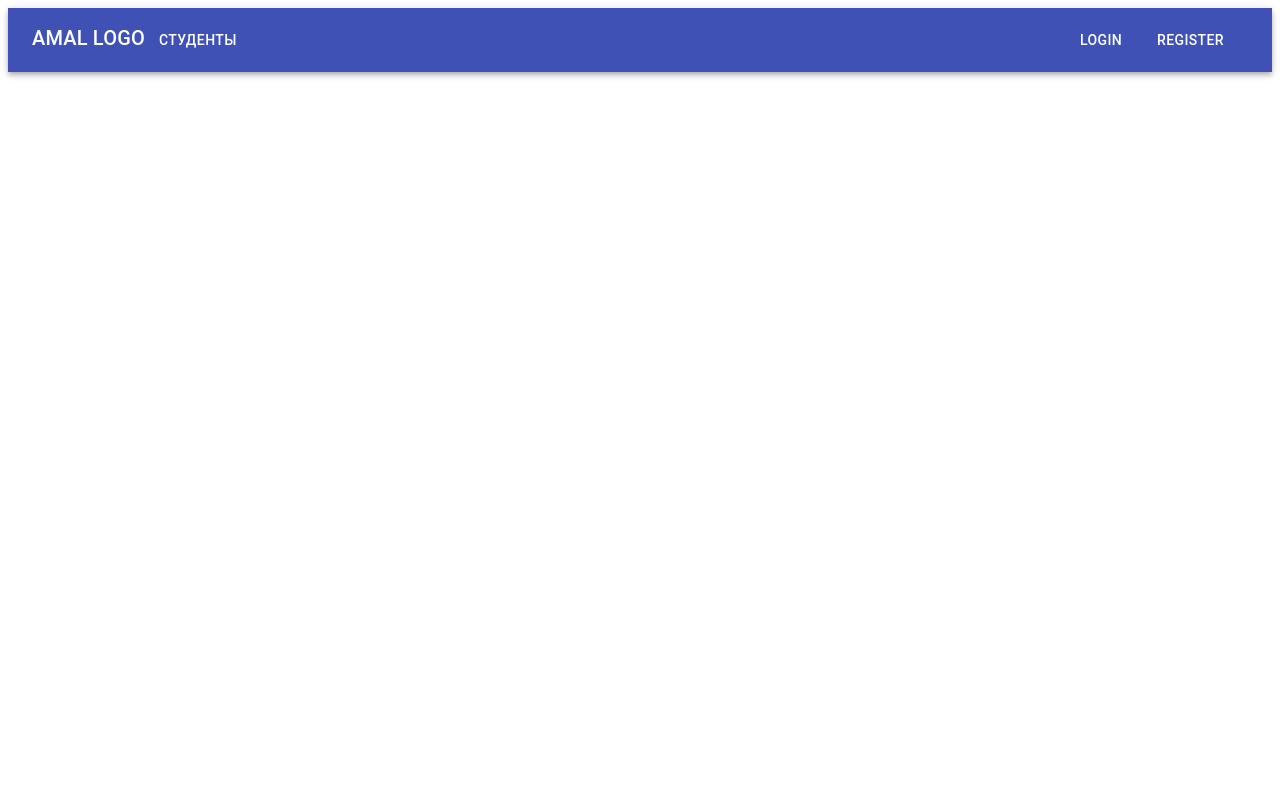
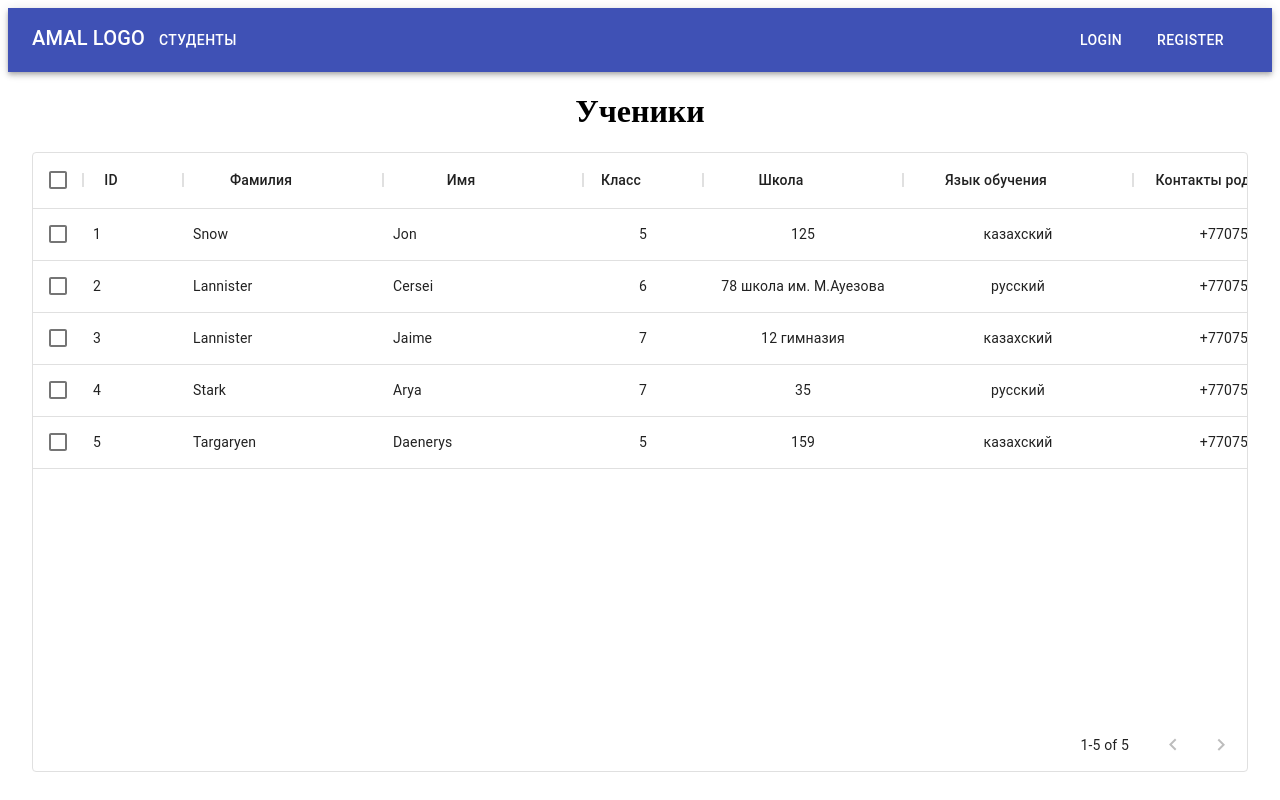
Before and after one commit to xx3u/amal_frontend, a React (Create React App) app: page /admin-app/students in a window 1280 px wide. Built offline with nearby package versions, Linux system fonts and the light colour scheme.

Commit message:
роут был изменен

```diff
--- a/src/App.js
+++ b/src/App.js
@@ -4,6 +4,8 @@ import Layout from './components/Layout/Layout';
 import "./App.css";
 import LessonsContainer from "./containers/Lessons/LessonsContainer";
 import MainContainer from "./containers/Main/MainContainer";
+import StudentsPage from "./pages/StudentsPage/StudentsPage";
+
 
 function App() {
   return (
@@ -12,6 +14,7 @@ function App() {
         <Switch>
           <Route path="/" exact component={MainContainer} />
           <Route path="/lessons" exact component={LessonsContainer} />
+          <Route path="/admin-app/students" exact component={StudentsPage} />
         </Switch>
       </Layout>
     </div>
--- /dev/null
+++ b/src/components/StudentsTable/StudentsTable.js
@@ -0,0 +1,11 @@
+import React from 'react';
+import { DataGrid } from '@material-ui/data-grid';
+
+
+const StudentsTable = ({rows, columns}) => (
+    <div style={{ height: 620, width: '100%' }}>
+      <DataGrid rows={rows} columns={columns} pageSize={10} checkboxSelection/>
+    </div>
+)
+
+export default StudentsTable
--- a/src/containers/Students/Students.css
+++ /dev/null
@@ -1,4 +0,0 @@
-.studentsTitle {
-  text-align: left;
-  margin-left: 20px;
-}
--- a/src/containers/Students/Students.js
+++ b/src/containers/StudentsContainer/StudentsContainer.js
@@ -1,6 +1,5 @@
 import React from 'react';
-import { DataGrid } from '@material-ui/data-grid';
-import './Students.css';
+import StudentsTable from '../../components/StudentsTable/StudentsTable';
 
 const columns = [
   { field: 'id', headerName: 'ID', width: 100, headerAlign: 'center', },
@@ -23,11 +22,13 @@ const rows = [
   { id: 5, lastName: 'Targaryen', firstName: 'Daenerys', age: null, grade: 5, school: 159, language: 'казахский', parentContacts: '+77075679145', direction: 'РФМШ', address: 'ул. Абая, 78', studentPhone: '+77077845986'},
 ];
 
-export default function DataTable() {
-  return (
-    <div style={{ height: 620, width: '100%' }}>
-      <h1 className='studentsTitle'>Ученики</h1>
-      <DataGrid rows={rows} columns={columns} pageSize={10} checkboxSelection/>
-    </div>
-  );
-}
+const StudentsContainer = () => (
+  <div className="StudentsContainer">
+    <StudentsTable
+      rows={rows}
+      columns={columns}
+    />
+  </div>
+);
+
+export default StudentsContainer;
--- /dev/null
+++ b/src/pages/StudentsPage/StudentsPage.js
@@ -0,0 +1,11 @@
+import React from 'react';
+import StudentsContainer from '../../containers/StudentsContainer/StudentsContainer';
+
+const StudentsPage = () => (
+  <div className="StudentsPage">
+      <h1>Ученики</h1>
+      <StudentsContainer/>
+  </div>
+);
+
+export default StudentsPage;
```
